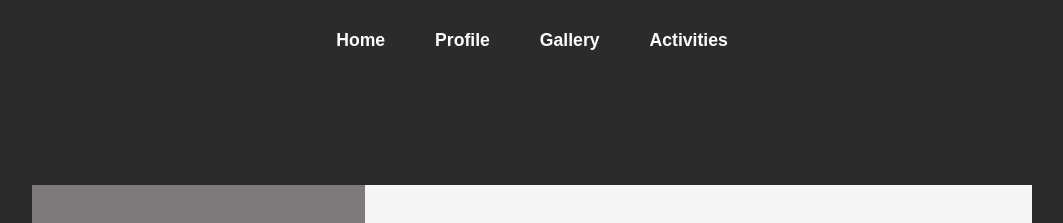
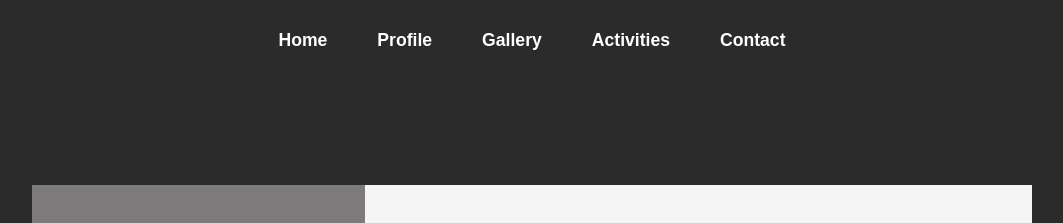
Before and after one commit to anndaptraulia/websitepersonal, a plain HTML site: page aktivitas.html in a window 1280 px wide. Shown: the top 223 px of the page, without its empty margins (108-1171 px from the left). Drawn offline with Linux system fonts and the light colour scheme.

Commit message:
menambah menu contact

```diff
--- a/aktivitas.html
+++ b/aktivitas.html
@@ -14,6 +14,7 @@
                 <li><a href="profile.html">Profile</a></li>
                 <li><a href="gallery.html">Gallery</a></li>
                 <li><a href="aktivitas.html">Activities</a></li>
+                <li><a href="contact.html">Contact</a></li>
             </ul>
     </nav>
     <div class="container">
```
Also changed, not shown: gallery.html (+1 -0 lines), index.html (+1 -0 lines), profile.html (+2 -0 lines).
